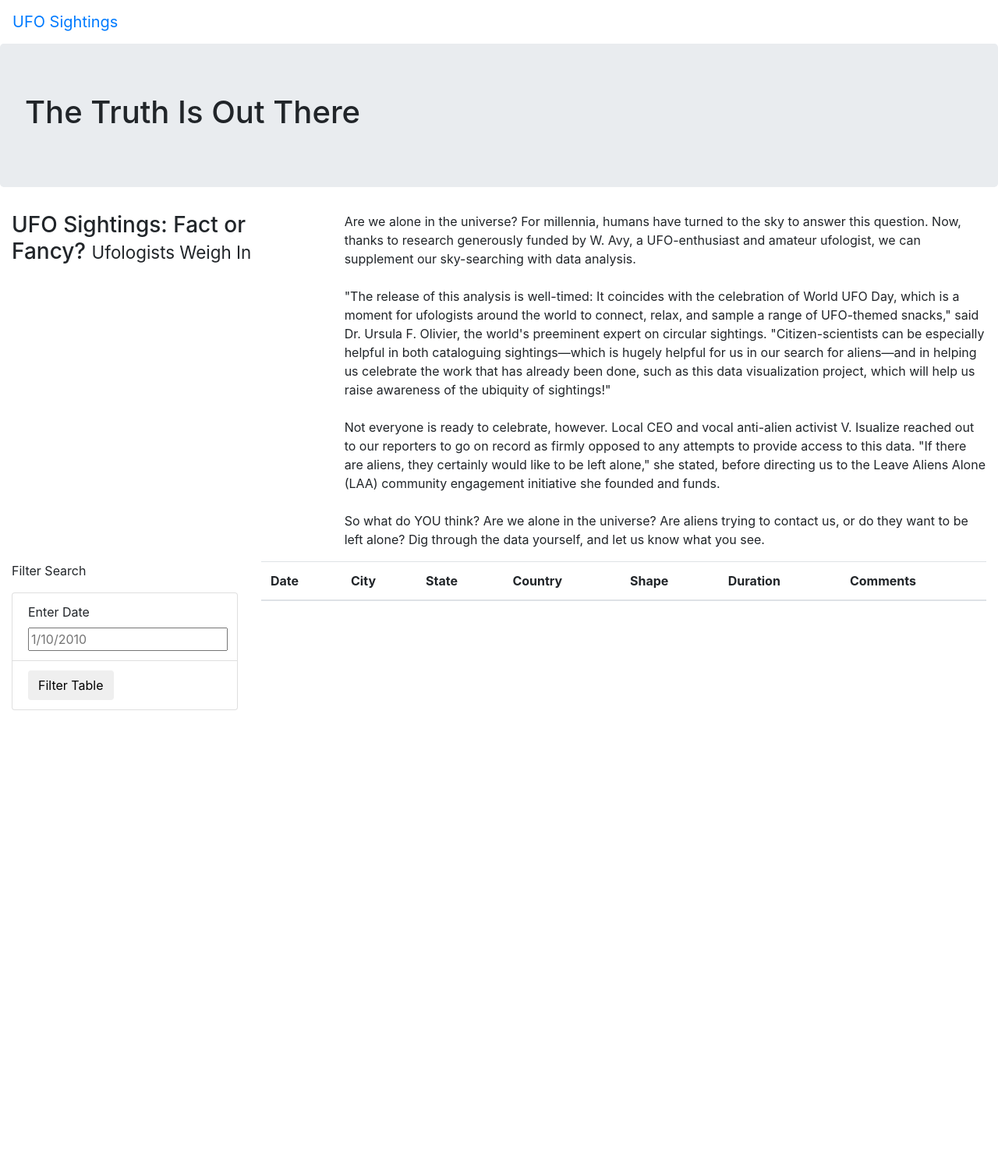
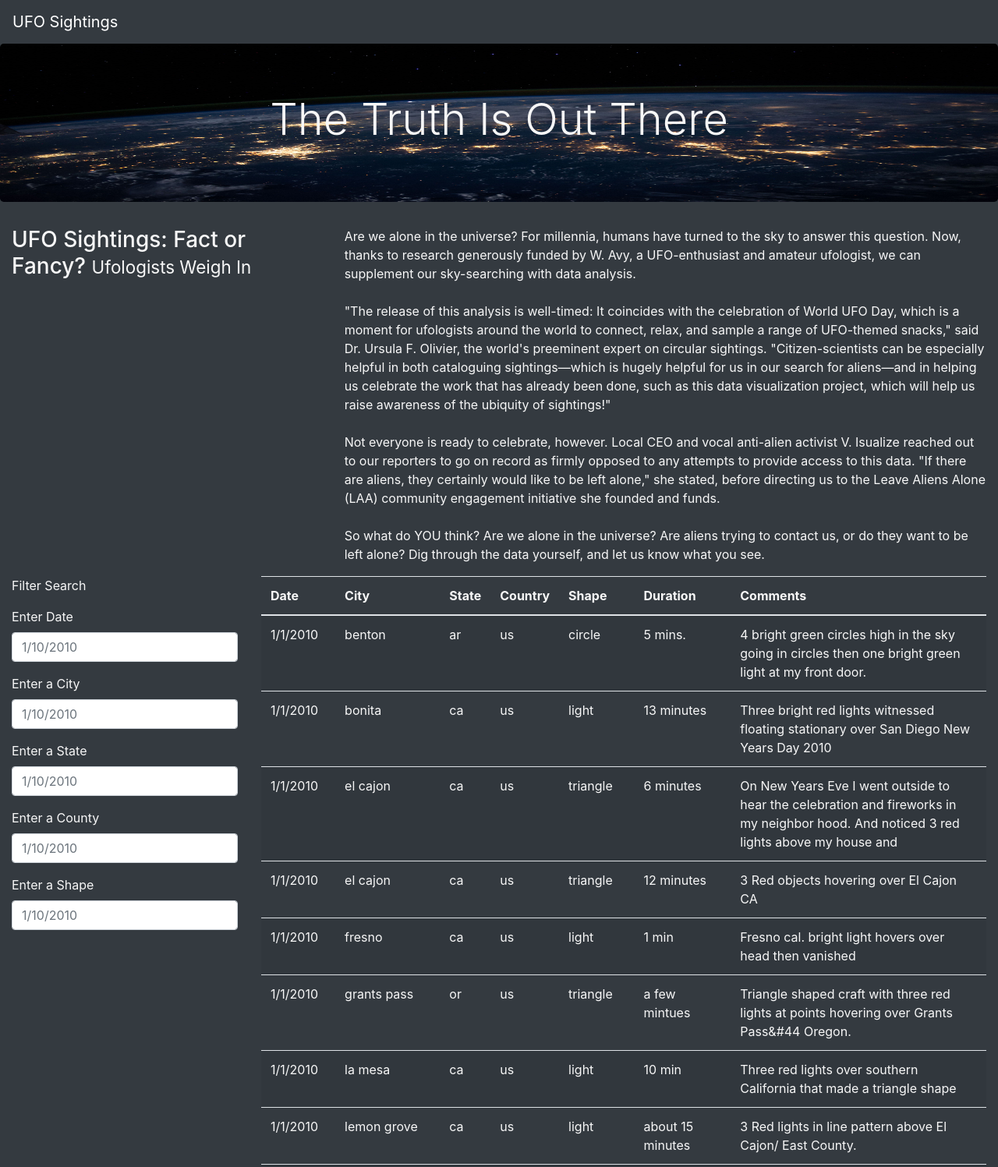
Before and after one commit to mattdharmon/UFOs, a plain HTML site: page index.html in a window 1280 px wide. Shown: the top 1497 px of the page at 78% size. Before the commit the page ends 911 px from the top, so only its background shows below. Drawn offline with nearby package versions, Linux system fonts and the light colour scheme.

Commit message:
Got the practice done.

```diff
--- a/index.html
+++ b/index.html
@@ -11,13 +11,13 @@
     <link rel="stylesheet" href="static/css/style.css">
 </head>
 
-<body>
+<body class="bg-dark">
     <div class="wrapper">
-        <nav class="navbar navbar-expand-lg">
+        <nav class="navbar navbar-dark bg-dark navbar-expand-lg">
             <a class="navbar-brand" href="index.html">UFO Sightings</a>
         </nav>
         <div class="jumbotron">
-            <h1>The Truth Is Out There</h1>
+            <h1 class="display-4">The Truth Is Out There</h1>
         </div>
         <div class="container-fluid">
             <div class="row">
@@ -49,18 +49,31 @@
         <div class="container-fluid">
             <div class="row">
                 <div class="col-md-3">
-                    <form>
+                    <form class="bg-dark">
                         <p>Filter Search</p>
-                        <ul class="list-group">
-                            <li class="list-group-item">
-                                <label for="date">Enter Date</label>
-                                <input type="text" placeholder="1/10/2010" id="datetime" />
-                            </li>
-                            <li class="list-group-item">
-                                <button id="filter-btn" type="button" class="btn btn-default">Filter Table</button>
+                        <div class="form-group bg-dark">
+                            <label for="date">Enter Date</label>
+                            <input type="text" class="form-control" placeholder="1/10/2010" id="datetime" />
+                        </div>
+                        <div class="form-group bg-dark">
+                            <label for="date">Enter a City</label>
+                            <input type="text" class="form-control" placeholder="1/10/2010" id="city" />
+                        </div>
+                        <div class="form-group bg-dark">
+                            <label for="date">Enter a State</label>
+                            <input type="text" class="form-control" placeholder="1/10/2010" id="state" />
+                        </div>
+                        <div class="form-group bg-dark">
+                            <label for="date">Enter a County</label>
+                            <input type="text" class="form-control" placeholder="1/10/2010" id="county" />
+                        </div>
+                        <div class="form-group bg-dark">
+                            <label for="date">Enter a Shape</label>
+                            <input type="text" class="form-control" placeholder="1/10/2010" id="shape" />
+                        </div>
+                        <div class="form-group bg-dark">
 
-                            </li>
-                        </ul>
+                        </div>
                     </form>
                 </div>
                 <div class="col-md-9">
@@ -82,6 +95,10 @@
             </div>
         </div>
     </div>
+
+    <script src="https://cdnjs.cloudflare.com/ajax/libs/d3/4.11.0/d3.js"></script>
+    <script src="static/js/data.js"></script>
+    <script src="static/js/app.js"></script>
 </body>
 
 </html>
--- a/static/css/style.css
+++ b/static/css/style.css
@@ -0,0 +1,9 @@
+body {
+
+  color: #f7f7f7;
+}
+.jumbotron {
+  background-image: url("../images/nasa.jpg");
+  background-size: 100% 100%;
+  text-align: center;
+}
```
Also changed, not shown: static/images/nasa.jpg (added).
